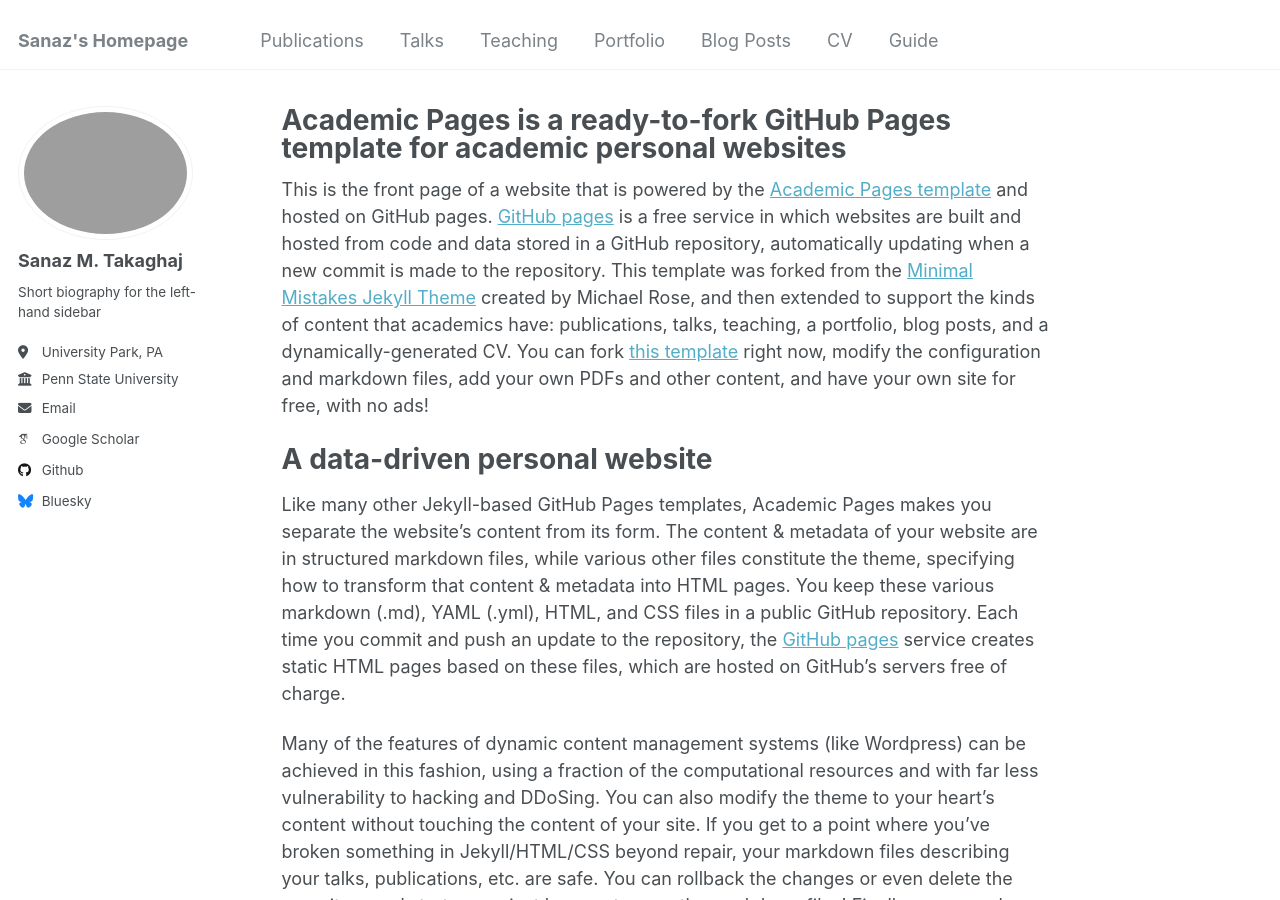
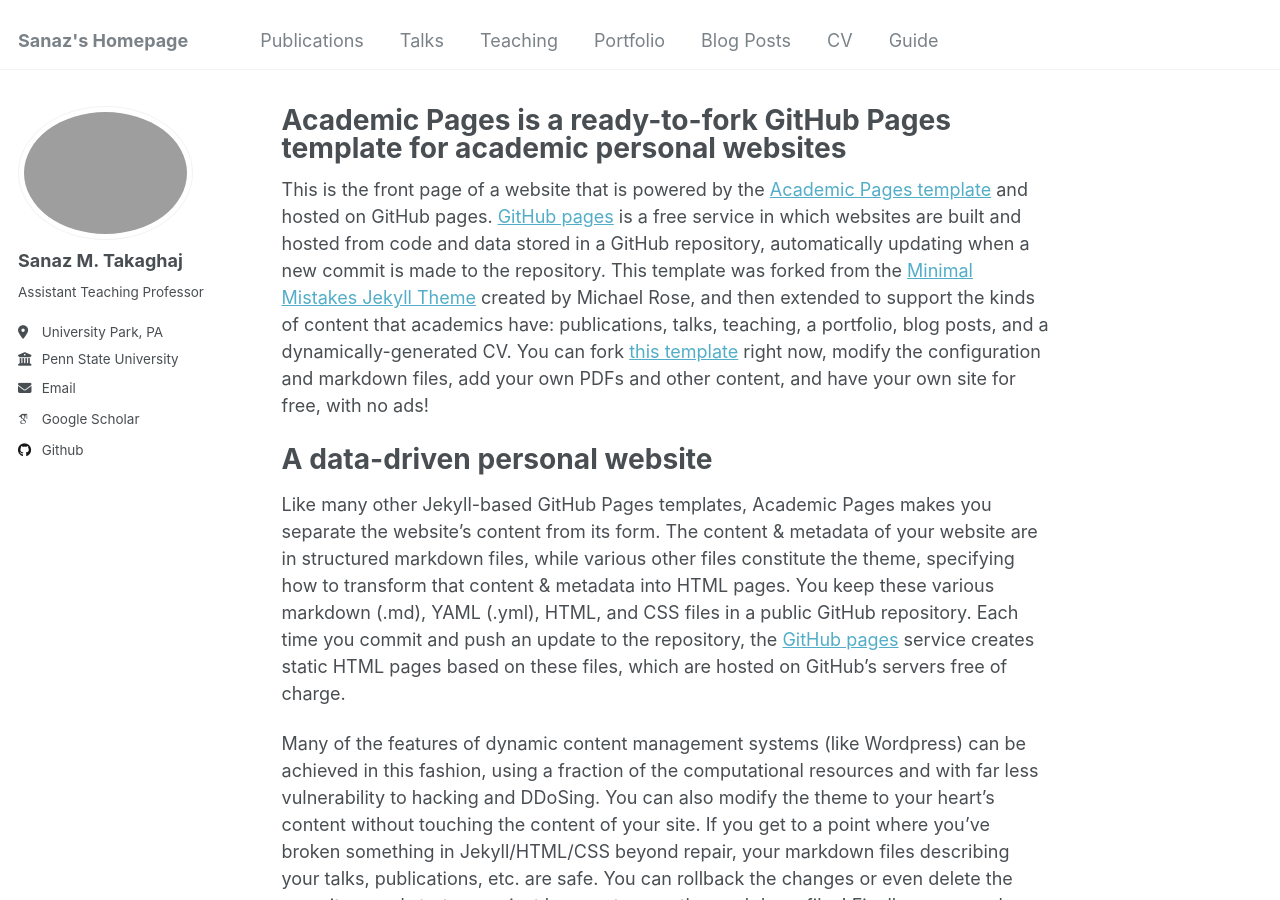
Before and after one commit to Sanaz-Tak/sanaz, a Jekyll site: the page built from _pages/about.md, in a window 1280 px wide and 900 px high. Built offline with Jekyll 4.4.1, drawn with Linux system fonts in a browser that asks for light colours; some web fonts are replaced.

Commit message:
Update _config.yml

```diff
--- a/_config.yml
+++ b/_config.yml
@@ -24,7 +24,7 @@ author:
   avatar           : "profile.jpg"
   name             : "Sanaz M. Takaghaj"
   pronouns         : # example: "she/her"
-  bio              : "Short biography for the left-hand sidebar"
+  bio              : "Assistant Teaching Professor"
   location         : "University Park, PA"
   employer         : "Penn State University"
   uri              : # URL
@@ -49,7 +49,7 @@ author:
   stackoverflow    : # User number or user number and name (i.e., use "1" or "1/jeff-atwood")
 
   # Social media
-  bluesky          : "bsky.app" # Replace this with you Bluesky username
+  bluesky          : #"bsky.app" # Replace this with you Bluesky username
   facebook         : # Username
   flickr           : # Username
   foursquare       : # Username
```
